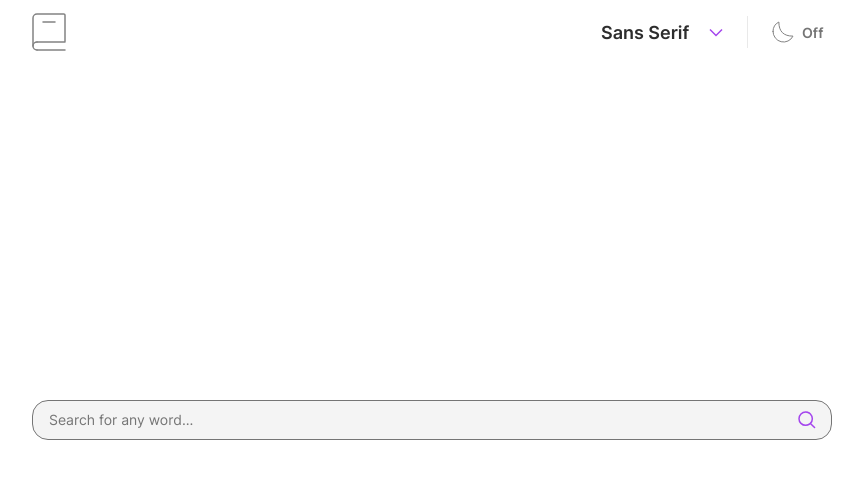
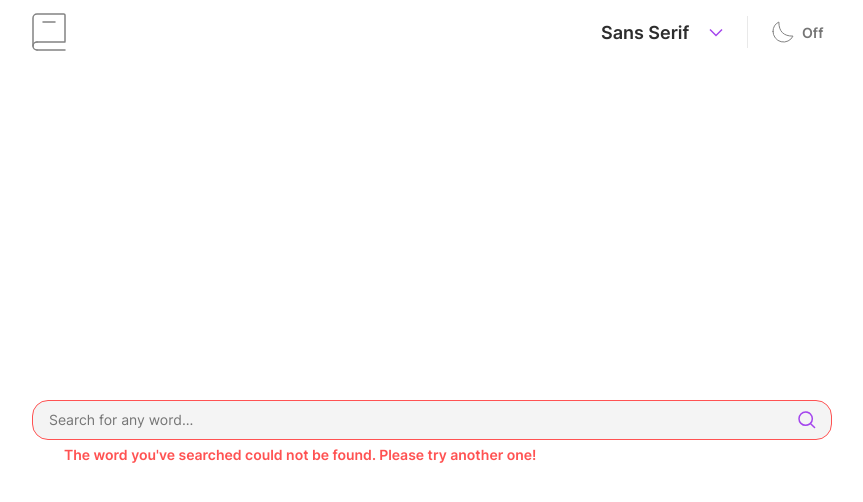
Before and after one commit to PellyDev/dict-repo, a React (Vite) app: page / in a window 1280 px wide. Both pictures are taken after typing "Sample" into the empty fields and a click on the button 1015 px from the left and 419 px from the top of the page. Shown: the top 502 px of the page, without its empty margins (208-1071 px from the left). Built offline with nearby package versions, Linux system fonts and the light colour scheme; no server answers; the HTML template or start-up script is replaced by a standard one.

Commit message:
input validation + error handling

```diff
--- a/src/App.tsx
+++ b/src/App.tsx
@@ -11,10 +11,13 @@ const API_BASE_URL = "https://api.dictionaryapi.dev/api/v2/entries/en/"
 function App() {
     const [isInvalid, setIsInvalid] = useState<boolean>(false)
     const [searchTerm, setSearchTerm] = useState<string>("")
-    const { data, err, loading, fetchUrl } = useFetch()
-
+    const { data, setData, err, setErr, loading, fetchUrl } = useFetch()
+    const errorText = isInvalid
+        ? "Please enter a word or remove invalid characters."
+        : "The word you've searched could not be found. Please try another one!"
     function handleInputChange(e: React.ChangeEvent<HTMLInputElement>) {
         setIsInvalid(false)
+        setErr(null)
         setSearchTerm(e.target.value)
     }
 
@@ -26,13 +29,14 @@ function App() {
 
     function handleFormSubmit(e: React.FormEvent<HTMLFormElement>) {
         e.preventDefault()
-        if (inputValidation(searchTerm)) {
-            fetchUrl(API_BASE_URL + searchTerm)
+        if (inputValidation(searchTerm.trim())) {
+            fetchUrl(API_BASE_URL + searchTerm.trim())
             setSearchTerm("")
         } else {
             setIsInvalid(true)
         }
     }
+
     const [isDarkMode, setIsDarkMode] = useState<boolean>(false)
     return (
         <>
@@ -44,23 +48,20 @@ function App() {
             />
             <form className="searchbar" onSubmit={handleFormSubmit}>
                 <input
-                    className={isInvalid ? "invalid" : ""}
+                    className={isInvalid || err ? "invalid" : ""}
                     onChange={handleInputChange}
                     value={searchTerm}
                     type="text"
                     placeholder="Search for any word..."
                 />
-
-                <p className={`error-text ${isInvalid ? "active" : ""}`}>
-                    Please enter a word or remove invalid characters.
+                <p className={`error-text ${isInvalid || err ? "active" : ""}`}>
+                    {errorText}
                 </p>
 
                 <button type="submit">
                     <img src="/images/icon-search.svg" alt="" />
                 </button>
             </form>
-            {loading && <div style={{ fontSize: "100px" }}>Loading...</div>}
-            {(data as IError)?.title && <div>Error</div>}
             {(data as Array<IWord>)?.[0]?.word && (
                 <Main data={data as Array<IWord>} />
             )}
--- a/src/components/Main.tsx
+++ b/src/components/Main.tsx
@@ -17,8 +17,6 @@ export default function Main(props: TProps) {
         ? new Audio(data.phonetics[0].audio)
         : null
 
-    console.log(audio)
-
     function generateMeanings(
         meanings: Array<IMeanings>,
         partOfSpeech: "noun" | "verb"
@@ -34,9 +32,9 @@ export default function Main(props: TProps) {
         })
         // if no meaning for verb or noun has been found, return null
         if (temp.length === 0) return null
-        // destructure the nounMeanings array from the temp array
+        // destructure the meaningsList array from the temp array
         const { definitions: meaningsList } = temp[0]
-        // map over the nounMeanings array and return a new array that contains a list item for each meaning
+        // map over the meaningsList array and return a new array that contains a list item for each meaning
         return meaningsList.map((meaning, idx) => {
             return (
                 <li key={idx} className="meaning">
@@ -112,7 +110,7 @@ export default function Main(props: TProps) {
                                                 : ""
                                         }
                                         fill="#A445ED"
-                                        fill-rule="evenodd"
+                                        fillRule="evenodd"
                                     >
                                         <circle
                                             cx="37.5"
--- a/src/hooks/useFetch.tsx
+++ b/src/hooks/useFetch.tsx
@@ -7,7 +7,7 @@ export function useFetch() {
     const [data, setData] = useState<TData>(null)
     const [err, setErr] = useState<any>(null)
     const [loading, setLoading] = useState<boolean>(false)
-    async function fetchUrl(url: string) {
+    async function fetchUrl(url: string, cb?: () => void) {
         setLoading(true)
         setData(null)
         try {
@@ -20,7 +20,8 @@ export function useFetch() {
             setErr(e)
         } finally {
             setLoading(false)
+            if (cb) cb()
         }
     }
-    return { data, err, loading, fetchUrl }
+    return { data, setData, err, setErr, loading, fetchUrl }
 }
--- a/src/style.css
+++ b/src/style.css
@@ -297,11 +297,13 @@ hr {
     padding-left: 2rem;
     padding-top: 0.25rem;
     opacity: 0;
-    transition: opacity 100ms ease-in-out;
+    translate: -5% 0;
+    transition: opacity 100ms ease-in-out, translate 100ms ease-in-out;
 }
 
 .error-text.active {
     opacity: 1;
+    translate: 0 0;
 }
 
 /* main */
```
